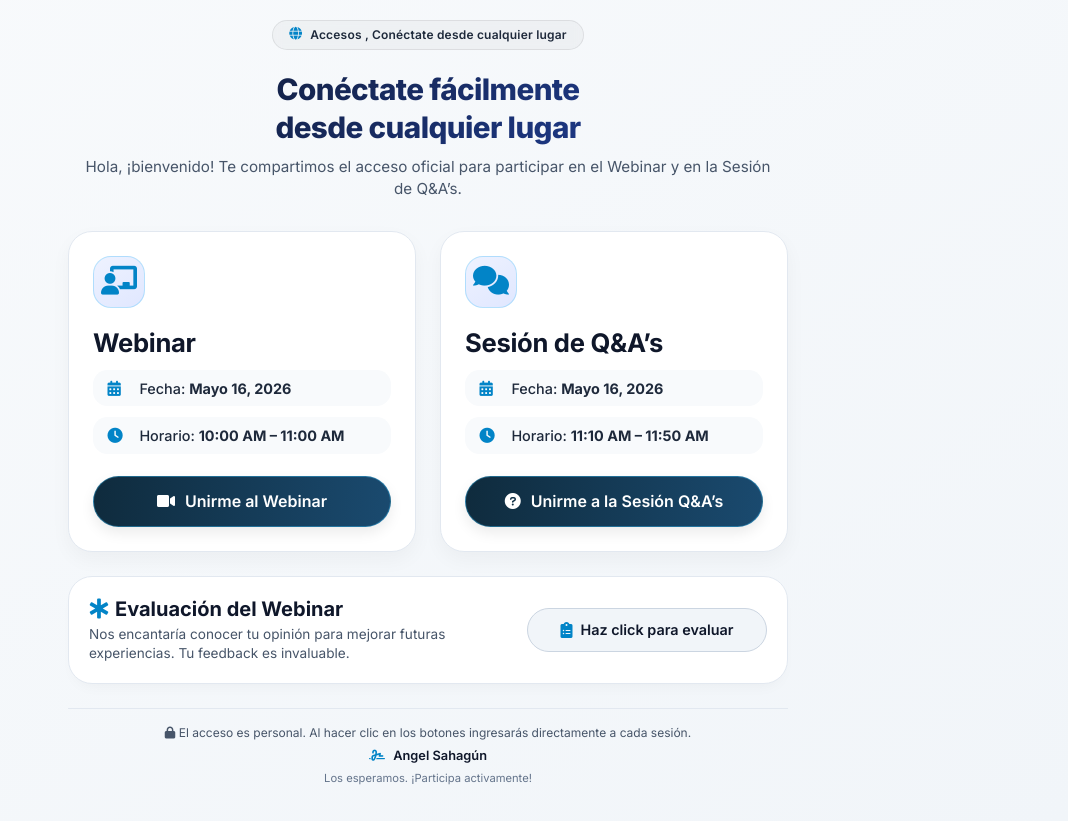
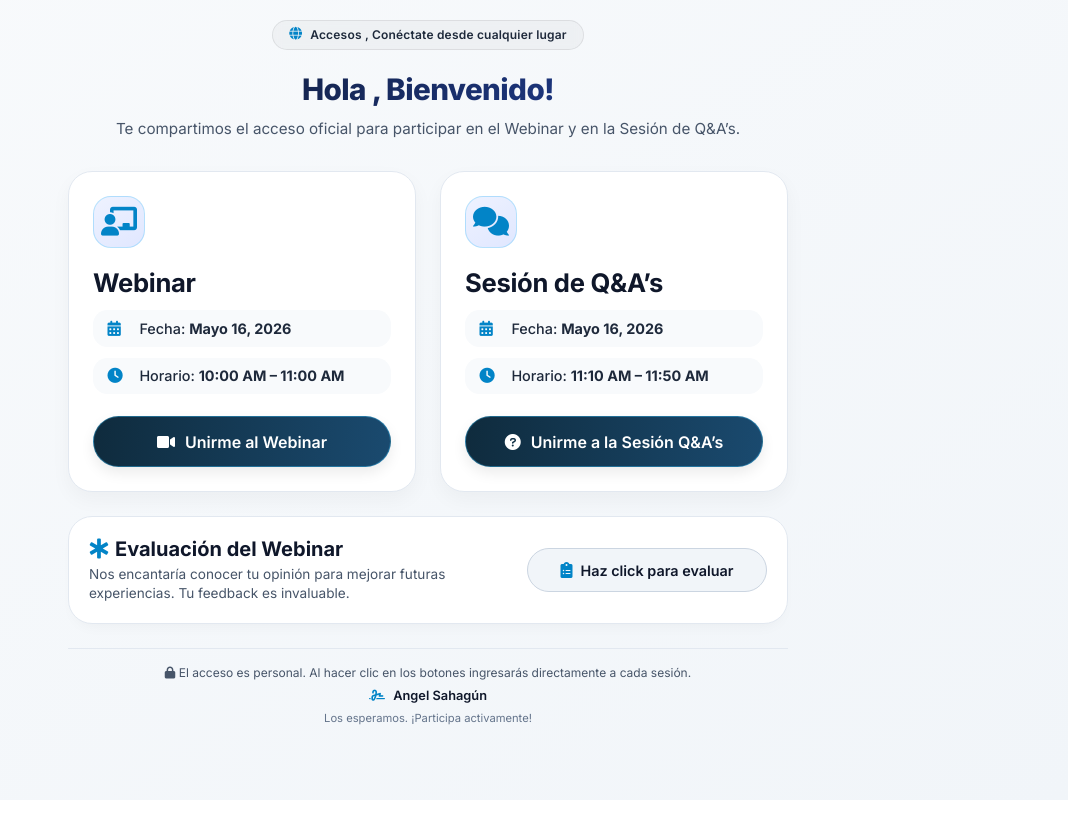
Before and after one commit to angel-sahagun/accesos-webinar-, a plain HTML site: page index.html in a window 1280 px wide. Shown: the whole page, without its empty margins (212-1280 px from the left). After the commit the page ends 800 px from the top, so only its background shows below. Drawn offline with Linux system fonts and the light colour scheme.

Commit message:
Update index.html

```diff
--- a/index.html
+++ b/index.html
@@ -349,8 +349,8 @@
     <div class="badge-premium">
       <i class="fas fa-globe"></i> <span>Accesos , Conéctate desde cualquier lugar</span>
     </div>
-    <h1>Conéctate fácilmente<br>desde cualquier lugar</h1>
-    <div class="sub">Hola, ¡bienvenido! Te compartimos el acceso oficial para participar en el Webinar y en la Sesión de Q&A’s.</div>
+    <h1>Hola , Bienvenido!</h1>
+    <div class="sub">Te compartimos el acceso oficial para participar en el Webinar y en la Sesión de Q&A’s.</div>
   </div>
 
   <div class="card-grid">
```
